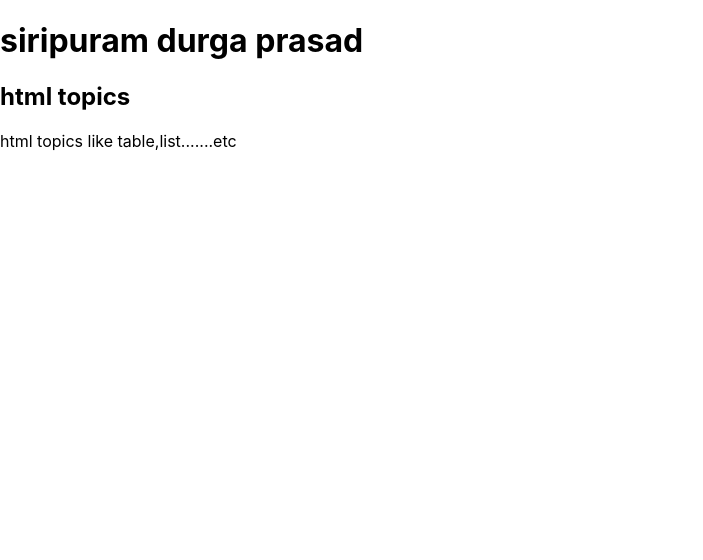
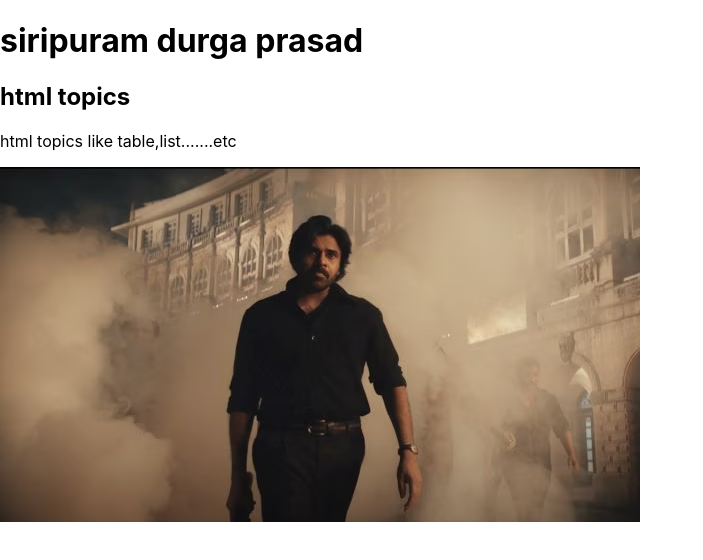
Before and after one commit to durga-prasad-007/reacttask02-07-2024, a React (Create React App) app: page / in a window 1280 px wide. Shown: the top 560 px of the page, without its empty margins (0-703 px from the left). Built offline with nearby package versions, Linux system fonts and the light colour scheme.

Commit message:
image added

```diff
--- a/src/App.js
+++ b/src/App.js
@@ -1,12 +1,13 @@
 // import logo from './logo.svg';
 import './App.css';
-
+import Image from './image';
 function App() {
   return (
     <>
     <h1>siripuram durga prasad</h1>
     <h2>html topics</h2>
     <p>html topics like table,list.......etc</p>
+    <Image/>
     </>
   );
 }
--- /dev/null
+++ b/src/image.js
@@ -0,0 +1,12 @@
+import { Component } from "react";
+
+class Image extends Component{
+    render(){
+        return(
+            <div>
+                <img src={require('./OG-PK-02092023-1.avif')} alt="pspk image"/>
+            </div>
+        )
+    }
+}
+export default Image
```
Also changed, not shown: src/OG-PK-02092023-1.avif (added).
